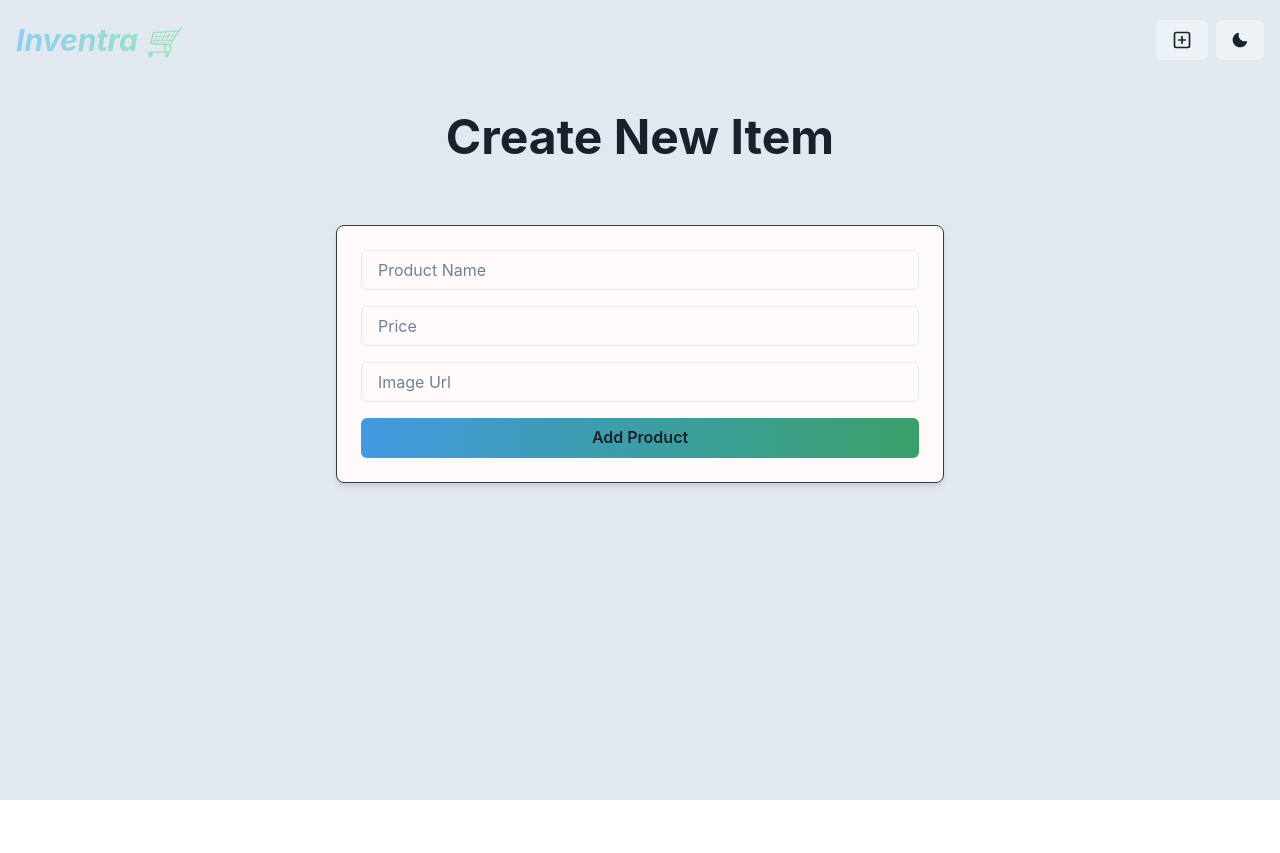
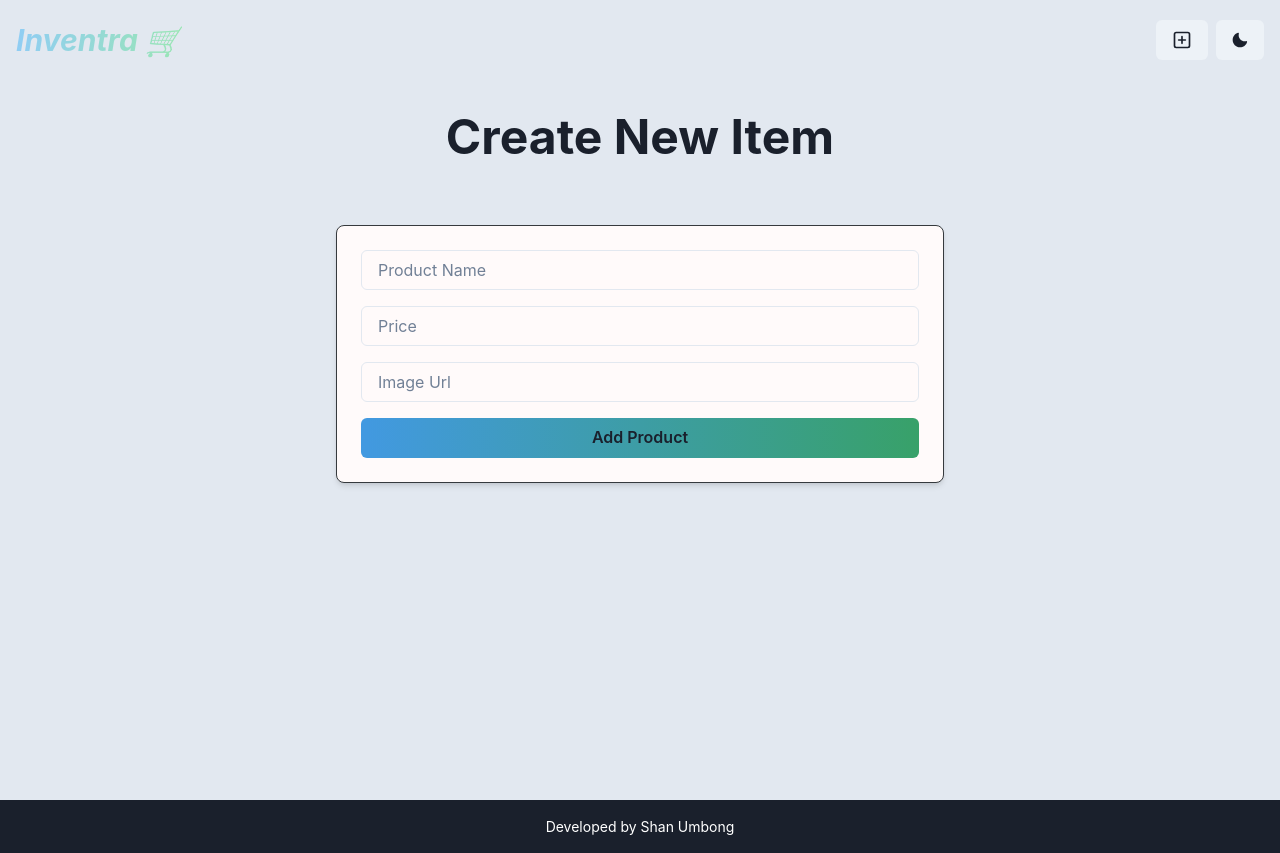
Before and after one commit to KAI-77/mern-stack-app, a React (Vite) app in the folder frontend/: page /create in a window 1280 px wide. Before the commit the page ends 800 px from the top, so only its background shows below. Built offline with nearby package versions, Linux system fonts and the light colour scheme.

Commit message:
added footer

```diff
--- a/frontend/src/App.jsx
+++ b/frontend/src/App.jsx
@@ -4,6 +4,7 @@ import HomePage from "./pages/HomePage";
 import CreatePage from "./pages/CreatePage";
 import Navbar from "./component/navbar";
 import { useProductStore } from "./store/product";
+import Footer from "./component/footer";
 
 function App() {
   const { products } = useProductStore();
@@ -12,11 +13,13 @@ function App() {
     <>
       <Box minH={"100vh"} bg={useColorModeValue("gray.200", "#0A0D14")}>
         <Navbar />
+
         <Routes>
           <Route path="/" element={<HomePage />} />
           <Route path="/create" element={<CreatePage />} />
         </Routes>
       </Box>
+      <Footer />
     </>
   );
 }
--- /dev/null
+++ b/frontend/src/component/footer.jsx
@@ -0,0 +1,9 @@
+import { Box, Text } from "@chakra-ui/react";
+
+export default function Footer() {
+  return (
+    <Box as="footer" bg="gray.800" color="white" py={4} textAlign={"center"}>
+      <Text fontSize="sm">Developed by Shan Umbong</Text>
+    </Box>
+  );
+}
```
Also changed, not shown: 1 other file (tests, documents, lock files or other folders).
